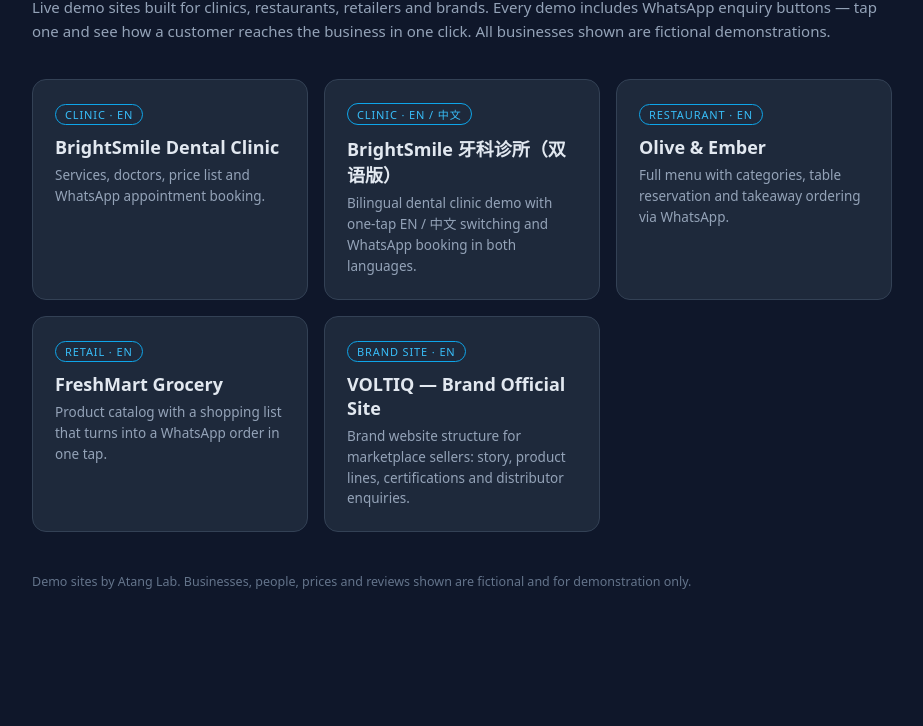
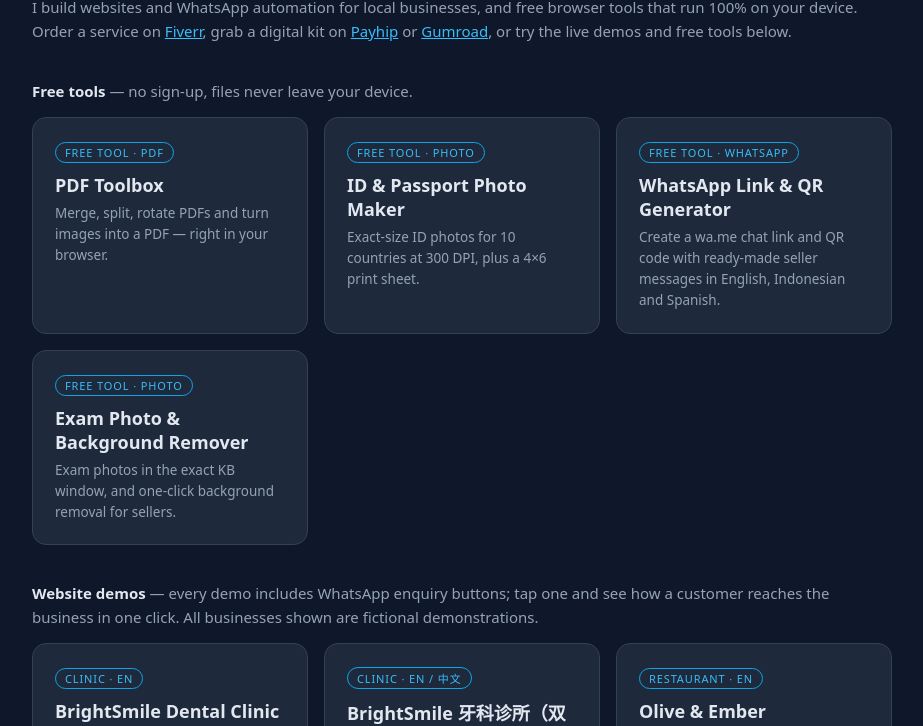
Before and after one commit to sirtang71-collab/smb-demos, a plain HTML site: page index.html in a window 1280 px wide. Shown: the part 102-828 px from the top of the page, without its empty margins (178-1101 px from the left). Before the commit the page ends 800 px from the top, so only its background shows below. Drawn offline with Linux system fonts and the light colour scheme.

Commit message:
Add free tools via web upload

```diff
--- a/index.html
+++ b/index.html
@@ -3,7 +3,7 @@
 <head>
 <meta charset="UTF-8">
 <meta name="viewport" content="width=device-width, initial-scale=1.0">
-<title>Atang Lab — SMB Website Demos</title>
+<title>Atang Lab — Websites, Free Tools & WhatsApp Automation</title>
 <style>
   * { margin:0; padding:0; box-sizing:border-box; }
   body { font-family: system-ui, -apple-system, "Segoe UI", Roboto, sans-serif; background:#0f172a; color:#e2e8f0; min-height:100vh; padding:48px 20px; }
@@ -21,8 +21,32 @@
 </head>
 <body>
 <div class="wrap">
-  <h1>Atang Lab — Website Demos for Local Businesses</h1>
-  <p class="sub">Live demo sites built for clinics, restaurants, retailers and brands. Every demo includes WhatsApp enquiry buttons — tap one and see how a customer reaches the business in one click. All businesses shown are fictional demonstrations.</p>
+  <h1>Atang Lab</h1>
+  <p class="sub">I build websites and WhatsApp automation for local businesses, and free browser tools that run 100% on your device. Order a service on <a href="https://www.fiverr.com/atanglab" style="color:#38bdf8">Fiverr</a>, grab a digital kit on <a href="https://payhip.com/atanglab" style="color:#38bdf8">Payhip</a> or <a href="https://atanglab.gumroad.com/" style="color:#38bdf8">Gumroad</a>, or try the live demos and free tools below.</p>
+  <p class="sub" style="margin-bottom:14px"><strong style="color:#e2e8f0">Free tools</strong> — no sign-up, files never leave your device.</p>
+  <div class="grid" style="margin-bottom:36px">
+    <a class="card" href="pdf-toolbox/">
+      <span class="tag">Free Tool · PDF</span>
+      <h2>PDF Toolbox</h2>
+      <p>Merge, split, rotate PDFs and turn images into a PDF — right in your browser.</p>
+    </a>
+    <a class="card" href="id-photo/">
+      <span class="tag">Free Tool · Photo</span>
+      <h2>ID &amp; Passport Photo Maker</h2>
+      <p>Exact-size ID photos for 10 countries at 300 DPI, plus a 4×6 print sheet.</p>
+    </a>
+    <a class="card" href="wa-link/">
+      <span class="tag">Free Tool · WhatsApp</span>
+      <h2>WhatsApp Link &amp; QR Generator</h2>
+      <p>Create a wa.me chat link and QR code with ready-made seller messages in English, Indonesian and Spanish.</p>
+    </a>
+    <a class="card" href="https://photo-tools-77x.pages.dev/">
+      <span class="tag">Free Tool · Photo</span>
+      <h2>Exam Photo &amp; Background Remover</h2>
+      <p>Exam photos in the exact KB window, and one-click background removal for sellers.</p>
+    </a>
+  </div>
+  <p class="sub" style="margin-bottom:14px"><strong style="color:#e2e8f0">Website demos</strong> — every demo includes WhatsApp enquiry buttons; tap one and see how a customer reaches the business in one click. All businesses shown are fictional demonstrations.</p>
   <div class="grid">
     <a class="card" href="clinic/">
       <span class="tag">Clinic · EN</span>
```
